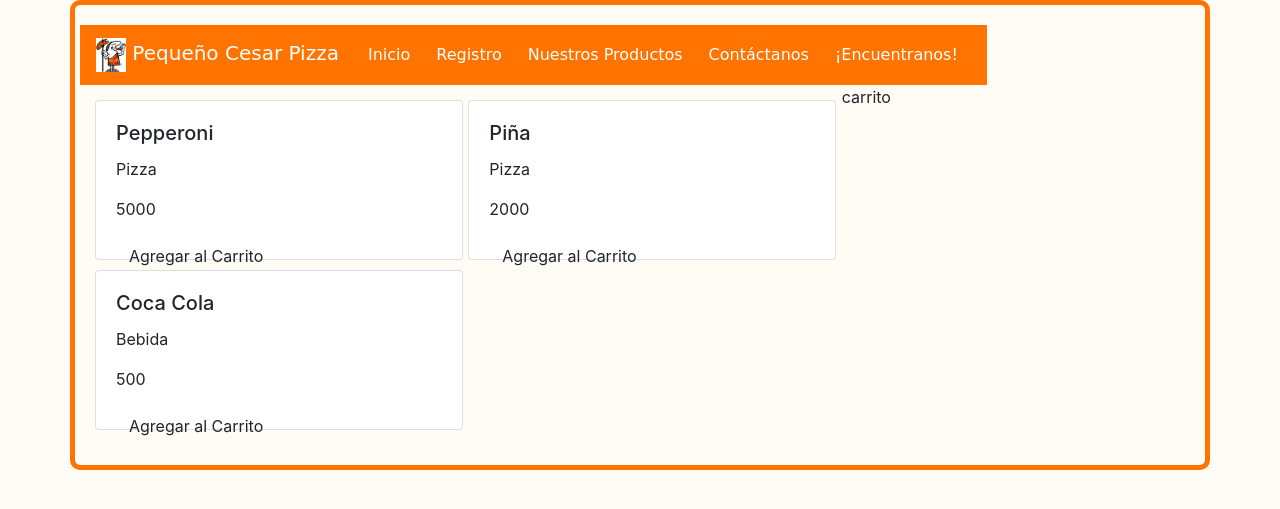
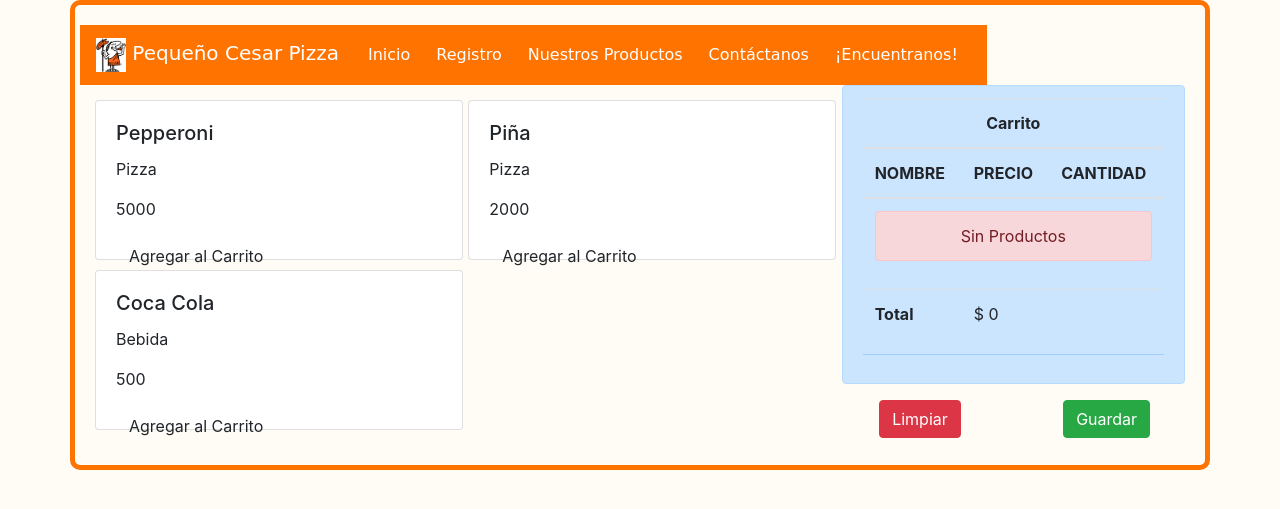
Before and after one commit to DeszK/Encargo3, a Django app: page /cesar/tienda in a window 1280 px wide. Shown: the top 509 px of the page. Run offline with Django 4.2, Linux system fonts and the light colour scheme; data comes from the database, SQL or seed files in the repository; both versions use the stored data as it was after the commit.

Commit message:
carrito 4:  la hora final

```diff
--- a/cesar/carrito.py
+++ b/cesar/carrito.py
@@ -2,7 +2,7 @@
     def __init__(self, request):
         self.request = request
         self.session = request.session
-        carrito = self.session["carrito"]
+        carrito = self.session.get("carrito")
         if not carrito:
             self.session["carrito"] = {}
             self.carrito = self.session["carrito"]
--- /dev/null
+++ b/cesar/templates/cesar/carrito.html
@@ -0,0 +1,63 @@
+{% load static %}
+<!DOCTYPE html>
+<html lang="en">
+<head>
+    <meta charset="UTF-8">
+    <meta name="viewport" content="width=device-width, initial-scale=1.0">
+    <title>Tienda</title>
+    <link rel="stylesheet" href="https://cdn.jsdelivr.net/npm/bootstrap@4.6.2/dist/css/bootstrap.min.css"
+    integrity="sha384-xOolHFLEh07PJGoPkLv1IbcEPTNtaed2xpHsD9ESMhqIYd0nLMwNLD69Npy4HI+N" crossorigin="anonymous">
+<link rel="stylesheet" href={% static "/css/style.css" %} />
+
+<script src="https://code.jquery.com/jquery-3.7.1.min.js" integrity="sha256-/JqT3SQfawRcv/BIHPThkBvs0OEvtFFmqPF/lYI/Cxo=" crossorigin="anonymous"></script>
+<script src="https://cdn.jsdelivr.net/npm/bootstrap@4.6.2/dist/js/bootstrap.bundle.min.js"
+    integrity="sha384-Fy6S3B9q64WdZWQUiU+q4/2Lc9npb8tCaSX9FK7E8HnRr0Jz8D6OP9dO5Vg3Q9ct"
+    crossorigin="anonymous"></script>
+</head>
+<body>
+    <div class="alert alert-primary" role="alert">
+    <table class="table table-boarded">
+        <thead>
+            <tr>
+                <th scope="row" colspan="3" class="text-center">Carrito</th>
+            </tr>
+            <tr>
+                <th scope="col">NOMBRE</th>
+                <th scope="col">PRECIO</th>
+                <th scope="col">CANTIDAD</th>
+            </tr>
+        </thead>
+        <tbody>
+        {% if request.session.carrito.items %}
+        {% for key, value in request.session.carrito.items %}
+            <tr>
+                <td>{{value.nombre}}</td>
+                <td>{{value.precio}}</td>
+                <td>{{value.acumulado}}
+                    <a href="{% url 'Add' value.producto_id %}" class="badge btn btn-dark badge-dark">+</a>
+                    <a href="{% url 'Sub' value.producto_id %}" class="badge btn btn-dark badge-dark">-</a>
+                </td>
+            </tr>
+            {% endfor %}
+            {% else %}
+            <tr>
+                <td colspan="3">
+                    <div class="alert alert-danger text-center">Sin Productos</div>
+                </td>
+            </tr>
+            {% endif %}
+            <tr>
+                <th scope="row">Total</th>
+                <td colspan="2">$ {{total_carrito}}</td>
+            </tr>
+        </tbody>
+    </table>
+    <hr>
+    </div>
+    <div class="row text-center">
+        <div class="col-6"><a href="{% url 'CLS' %}" class="btn btn-danger">Limpiar</a></div>
+        <div class="col-6"><a href="#" class="btn btn-success">Guardar</a></div>
+    </div>
+
+</body>
+</html>
--- a/cesar/templates/cesar/tienda.html
+++ b/cesar/templates/cesar/tienda.html
@@ -61,7 +61,7 @@
                                     <h5 class="card-title">{{producto.nombre}}</h5>
                                     <p class="card-text">{{producto.categoria}}</p>
                                     <p class="card-text">{{producto.precio}}</p>
-                                    <a href="#" class="btn btn.primary">Agregar al Carrito</a>
+                                    <a href="{% url 'Add' producto.id %}" class="btn btn.primary">Agregar al Carrito</a>
                                 </div>
 
                             </div>
@@ -74,7 +74,7 @@
             </div>
         </div>
         <div class="col-4">
-            carrito
+            {% include "cesar/carrito.html" %}
         </div>
     </div>
 </div>
--- a/cesar/urls.py
+++ b/cesar/urls.py
@@ -5,5 +5,9 @@
     path('index', views.index, name='index'),
     path('registro', views.registro, name='registro'),
     path('tienda',views.tienda, name='tienda'),
+    path('agregar/<int:producto_id>/', views.agregar_producto, name="Add"),
+    path('eliminar/<int:producto_id>/', views.eliminar_producto, name="Del"),
+    path('restar/<int:producto_id>/', views.restar_producto, name="Sub"),
+    path('limpiar/', views.limpiar_carrito, name="CLS"),
 
 ]
--- a/cesar/views.py
+++ b/cesar/views.py
@@ -1,5 +1,6 @@
-from django.shortcuts import render, HttpResponse
+from django.shortcuts import render, HttpResponse, redirect
 
+from cesar import carrito
 from cesar.carrito import Carrito
 from cesar.models import Producto
 
@@ -21,21 +22,21 @@
     carrito = Carrito(request)
     producto = Producto.objects.get(id=producto_id)
     carrito.agregar(producto)
-    return redirect("Tienda")
+    return redirect("tienda")
 
 def eliminar_producto(request, producto_id):
     Carrito =  Carrito(request)
-    producto =  Producto.objects.ge(id=producto_id)
+    producto =  Producto.objects.get(id=producto_id)
     carrito.eliminar(producto)
-    return redirect("Tienda")
+    return redirect("tienda")
 
 def restar_producto(request, producto_id):
-    Carrito =  Carrito(request)
-    producto =  Producto.objects.ge(id=producto_id)
+    carrito =  Carrito(request)
+    producto =  Producto.objects.get(id=producto_id)
     carrito.restar(producto)
-    return redirect("Tienda")
+    return redirect("tienda")
 
 def limpiar_carrito(request):
-    carrito = carrito(request)
+    carrito = Carrito(request)
     carrito.limpiar()
-    return redirect("Carrito")
+    return redirect("tienda")
```
Also changed, not shown: db.sqlite3.
